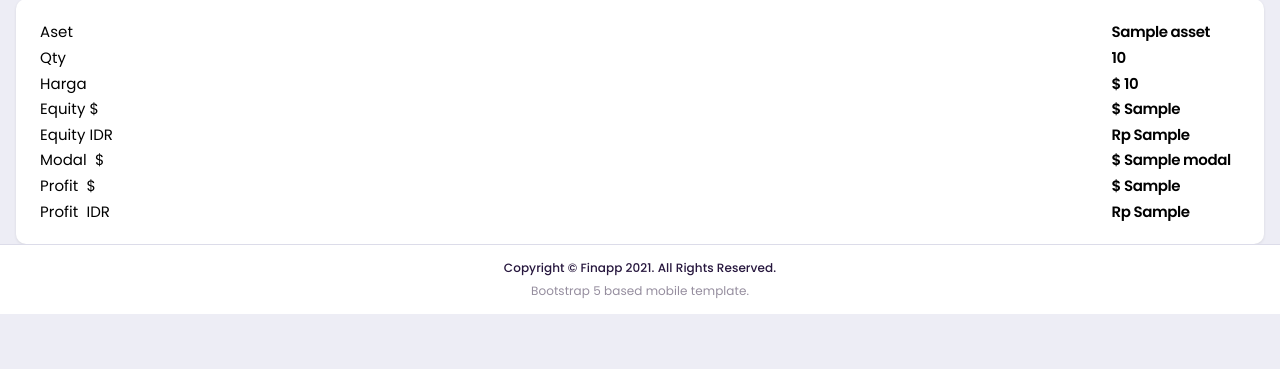
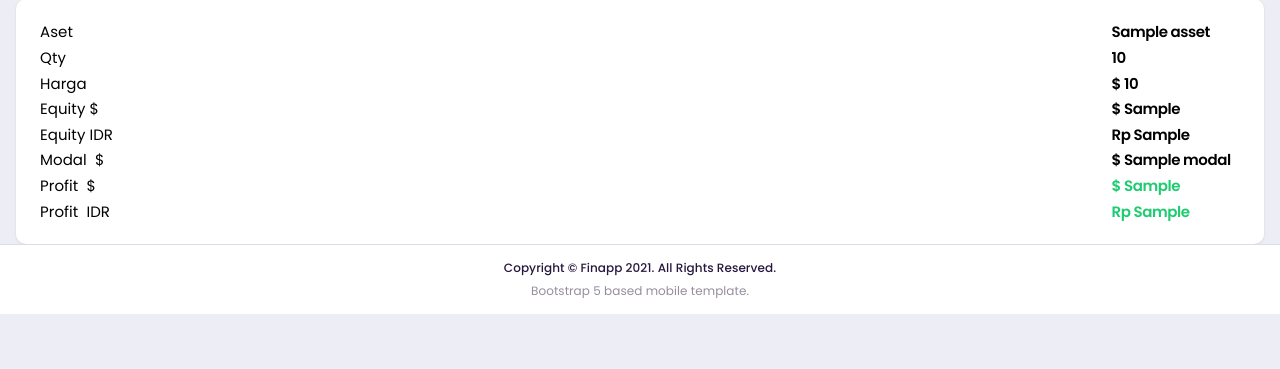
Before and after one commit to capolista/toko, a Flask app: template templates/main.html in a window 1280 px wide. Shown: the part 337-706 px from the top of the page. Run offline with Flask 3, Linux system fonts and the light colour scheme; the template is opened without the code that fills it: most values are stand-ins (such as "Sample title", 1, 10 or a date in 2020); some libraries are stand-ins or nearby versions.

Commit message:
main.html

```diff
--- a/templates/main.html
+++ b/templates/main.html
@@ -283,8 +283,10 @@
                 <h2 class="title">Data Assets</h2>
 			</div>
 			<!-- Data Assets -->
+
+            <div class="transactions">
 			{% for item in data %}
-            <div class="transactions"><a href="app-transaction-detail.html" class="item">
+			<a class="item">
 				<div class="left">
 					<div class="price text-black">Aset</div>
 					<div class="price text-black">Qty&nbsp; &nbsp;</div>
@@ -302,11 +304,14 @@
 					<div class="price text-black">$ {{ item.usdt_value }}&nbsp; &nbsp;</div>
 					<div class="price text-black">Rp {{ item.idr_value }}&nbsp; &nbsp;</div>
 					<div class="price text-black">$ {{ item.modal }}&nbsp; &nbsp;</div>
-              <div class="price text-black">$ {{ item.profit_usdt }}&nbsp; &nbsp;</div>
-              <div class="price text-black">Rp {{ item.profit_idr }}&nbsp; &nbsp;</div>
+					<div class="{% if item.profit_usdt|float > 0 %}price text-success{% elif item.profit_usdt|float < 0 %}price text-danger{% endif %}">
+						$ {{ item.profit_usdt }}&nbsp; &nbsp;
+					</div>
+					<div class="{% if item.profit_usdt|float > 0 %}price text-success{% elif item.profit_usdt|float < 0 %}price text-danger{% endif %}">
+						Rp {{ item.profit_idr }}&nbsp; &nbsp;
+					</div>
 				</div>
                 </a>
-          </div>
 				{% else %}
                 <a class="item">
                     <div class="detail">
@@ -314,6 +319,8 @@
                     </div>
                 </a>
                 {% endfor %}
+          </div>
+
 </div>
         <!-- * Transactions -->
 
```
Lines whose indentation alone changed are shown as unchanged.
